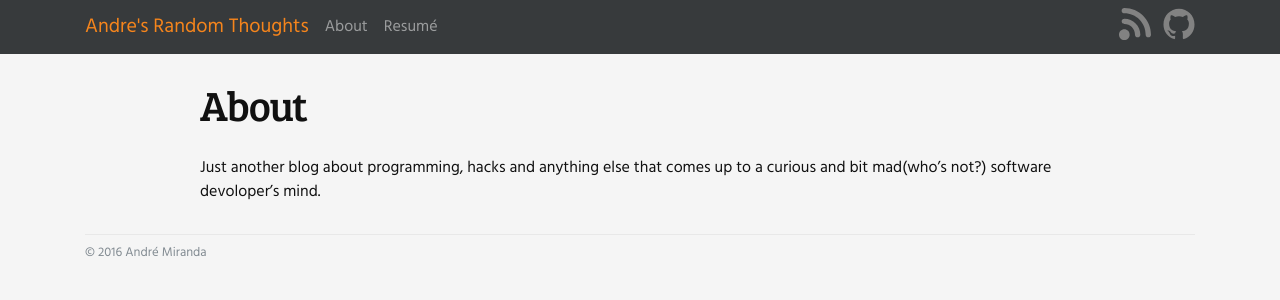
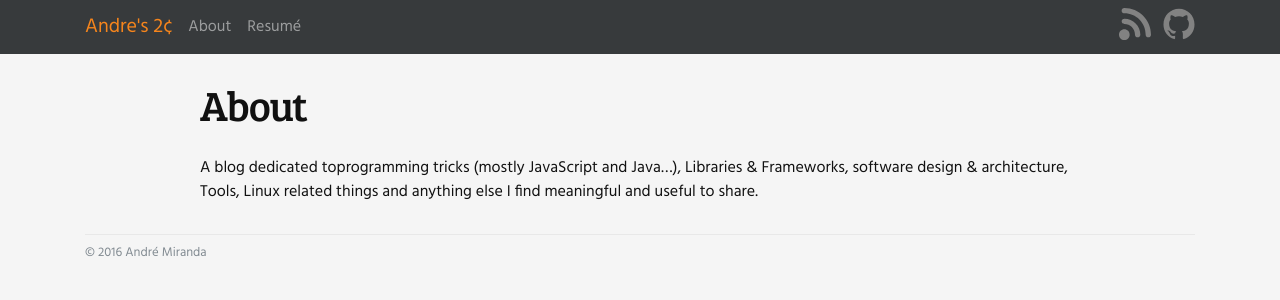
Before and after one commit to andreldm/andreldm.github.io, a Jekyll site: the page built from about.md, in a window 1280 px wide. Shown: the top 300 px of the page. Built offline with Jekyll 4.4.1, drawn with Linux system fonts in a browser that asks for light colours.

Commit message:
Improve blog description

```diff
--- a/_config.yml
+++ b/_config.yml
@@ -1,9 +1,10 @@
 # Site settings
-title: Andre's Random Thoughts
+title: Andre's 2&cent;
 email: andre42m@gmail.com
 description: >
-  Just another blog about programming, hacks and anything else that comes up
-  to a curious and bit mad(who's not?) software devoloper's mind.
+  A blog dedicated toprogramming tricks (mostly JavaScript and Java...),
+  Libraries & Frameworks, software design & architecture, Tools, Linux related
+  things and anything else I find meaningful and useful to share.
 baseurl: "" # the subpath of your site, e.g. /blog/
 url: "http://andreldm.com" # the base hostname & protocol for your site
 github_username:  andreldm
```
